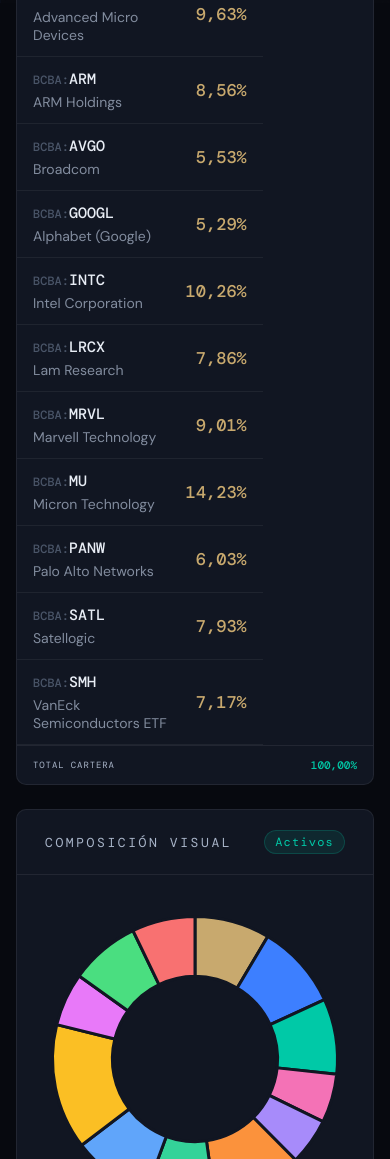
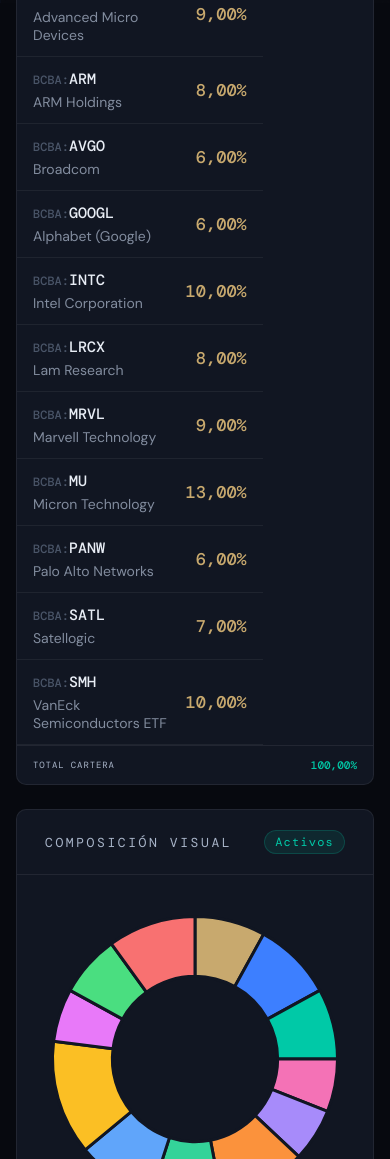
Before and after one commit to raulbrandellero/cedears, a plain HTML site: page index.html in a window 390 px wide. Shown: the part 841-2000 px from the top of the page. Drawn offline with nearby package versions, Linux system fonts and the light colour scheme; a web font is replaced by a local one.

Commit message:
Add files via upload

```diff
--- a/index.html
+++ b/index.html
@@ -457,6 +457,11 @@
         opacity: 0.6;
       }
 
+      /* Sector: ocultar en mobile para no sobrecargar */
+      #alloc-table tbody td.sector-cell {
+        display: none;
+      }
+
       /* Col 3: barra (fila 2, col 1 — ocultar en mobile) */
       #alloc-table tbody td.bar-cell {
         display: none;
@@ -509,8 +514,8 @@
     </div>
     <div class="kpi-card">
       <p class="label">Mayor Posición</p>
-      <p class="value">MU</p>
-      <p class="sub">14,23% — Micron Technology</p>
+      <p class="value" id="maxTicker">--</p>
+      <p class="sub" id="maxSub">--</p>
     </div>
   </div>
 
@@ -526,6 +531,7 @@
           <tr>
             <th>Ticker</th>
             <th>Empresa</th>
+            <th>Sector</th>
             <th></th>
             <th>% Óptimo</th>
           </tr>
@@ -533,7 +539,7 @@
         <tbody id="table-body"></tbody>
         <tfoot>
           <tr>
-            <td colspan="2" class="total-label">Total Cartera</td>
+            <td colspan="3" class="total-label">Total Cartera</td>
             <td></td>
             <td class="total-pct">100,00%</td>
           </tr>
@@ -548,7 +554,6 @@
       </div>
       <div class="chart-inner">
         <div class="chart-canvas-wrap">
-          <br><br>
           <canvas id="donutChart"></canvas>
         </div>
         <div class="chart-legend" id="chart-legend"></div>
@@ -570,20 +575,25 @@
 </div>
 
 <script>
+  // DATOS CORREGIDOS - SUMA EXACTA 100%
   const data = [
-    { ticker: 'ALAB',  pct: 8.53,  company: 'Astera Labs' },
-    { ticker: 'AMD',   pct: 9.63,  company: 'Advanced Micro Devices' },
-    { ticker: 'ARM',   pct: 8.56,  company: 'ARM Holdings' },
-    { ticker: 'AVGO',  pct: 5.53,  company: 'Broadcom' },
-    { ticker: 'GOOGL', pct: 5.29,  company: 'Alphabet (Google)' },
-    { ticker: 'INTC',  pct: 10.26, company: 'Intel Corporation' },
-    { ticker: 'LRCX',  pct: 7.86,  company: 'Lam Research' },
-    { ticker: 'MRVL',  pct: 9.01,  company: 'Marvell Technology' },
-    { ticker: 'MU',    pct: 14.23, company: 'Micron Technology' },
-    { ticker: 'PANW',  pct: 6.03,  company: 'Palo Alto Networks' },
-    { ticker: 'SATL',  pct: 7.93,  company: 'Satellogic' },
-    { ticker: 'SMH',   pct: 7.17,  company: 'VanEck Semiconductors ETF' },
+    { ticker: 'ALAB',  pct: 8.00, company: 'Astera Labs',            sector: 'Semiconductores Conectividad' },
+    { ticker: 'AMD',   pct: 9.00, company: 'Advanced Micro Devices',  sector: 'Tecnología CPU' },
+    { ticker: 'ARM',   pct: 8.00, company: 'ARM Holdings',            sector: 'Semiconductores Arquitectura' },
+    { ticker: 'AVGO',  pct: 6.00, company: 'Broadcom',                sector: 'Tecnología Redes' },
+    { ticker: 'GOOGL', pct: 6.00, company: 'Alphabet (Google)',       sector: 'Tecnología Nube Datos' },
+    { ticker: 'INTC',  pct: 10.00, company: 'Intel Corporation',       sector: 'Tecnología CPU' },
+    { ticker: 'LRCX',  pct: 8.00, company: 'Lam Research',            sector: 'Semiconductores Máquinas' },
+    { ticker: 'MRVL',  pct: 9.00, company: 'Marvell Technology',      sector: 'Semiconductores Diseño' },
+    { ticker: 'MU',    pct: 13.00, company: 'Micron Technology',       sector: 'Tecnología Memorias' },
+    { ticker: 'PANW',  pct: 6.00, company: 'Palo Alto Networks',      sector: 'Tecnología Ciberseguridad' },
+    { ticker: 'SATL',  pct: 7.00, company: 'Satellogic',              sector: 'Aeroespacial Arg' },
+    { ticker: 'SMH',   pct: 10.00, company: 'VanEck Semiconductors ETF', sector: 'ETF Semiconductores' },
   ];
+
+  // Verificar suma (debug)
+  const totalSum = data.reduce((sum, item) => sum + item.pct, 0);
+  console.log('Suma total de porcentajes:', totalSum, '%'); // Debe mostrar 100
 
   const palette = [
     '#c8a96e','#3d7fff','#00c9a7','#f472b6','#a78bfa',
@@ -591,37 +601,48 @@
     '#4ade80','#f87171'
   ];
 
-  const max = Math.max(...data.map(d => d.pct));
+  // ── Renderizado y Cómputo Dinámico de KPIs ──
+  const maxPosition = data.reduce((max, asset) => asset.pct > max.pct ? asset : max, data[0]);
 
-  // ── Table ──
+  document.querySelector('.kpi-row .kpi-card:nth-child(1) .value').innerText = data.length;
+  document.querySelector('#maxTicker').innerText = maxPosition.ticker;
+  document.querySelector('#maxSub').innerHTML = `${maxPosition.pct.toFixed(2).replace('.', ',')}% — ${maxPosition.company}`;
+
+  // ── Tabla ──
   const tbody = document.getElementById('table-body');
   data.forEach((row, i) => {
     const tr = document.createElement('tr');
+    // La barra ahora refleja el porcentaje real (máximo 13% = 100% de la barra)
+    const barPercentage = (row.pct / 13) * 100;
     tr.innerHTML = `
       <td class="ticker"><span class="prefix">BCBA:</span>${row.ticker}</td>
       <td class="company-cell" style="font-family:var(--font-sans);font-size:14px;color:var(--silver);opacity:0.75">${row.company}</td>
+      <td class="sector-cell" style="font-family:var(--font-sans);font-size:12px;color:var(--accent2);opacity:0.85;letter-spacing:0.03em">${row.sector}</td>
       <td class="bar-cell">
         <div class="bar-track">
-          <div class="bar-fill" style="width:0%" data-w="${(row.pct/max*100).toFixed(1)}%"></div>
+          <div class="bar-fill" style="width:0%" data-w="${barPercentage}%"></div>
         </div>
       </td>
-      <td class="pct">${row.pct.toFixed(2).replace('.',',')}%</td>
+      <td class="pct">${row.pct.toFixed(2).replace('.', ',')}%</td>
     `;
     tbody.appendChild(tr);
   });
 
+  // Animación de barras
   requestAnimationFrame(() => {
-    document.querySelectorAll('.bar-fill').forEach(el => {
-      setTimeout(() => { el.style.width = el.dataset.w; }, 400);
-    });
+    setTimeout(() => {
+      document.querySelectorAll('.bar-fill').forEach(el => {
+        el.style.width = el.dataset.w;
+      });
+    }, 400);
   });
 
-  // ── Inline label plugin ──
+  // ── Inline label plugin con manejo de resize ──
   const outerLabelPlugin = {
     id: 'outerLabels',
     afterDraw(chart) {
-      // SI LA PANTALLA ES CHICA (MENOS DE 600PX) NO DIBUJAMOS LAS LÍNEAS NI LOS TEXTOS EXTERNOS
-      if (window.innerWidth < 600) return;
+      // Verificar ancho actual del canvas para decidir si mostrar etiquetas
+      if (chart.width < 600) return;
 
       const { ctx, chartArea } = chart;
       const meta = chart.getDatasetMeta(0);
@@ -630,6 +651,8 @@
       const outerR = meta.data[0] ? meta.data[0].outerRadius : 0;
 
       ctx.save();
+      ctx.font = "bold 13px 'DM Mono', monospace";
+
       data.forEach((row, i) => {
         const arc = meta.data[i];
         if (!arc) return;
@@ -682,9 +705,9 @@
     }
   };
 
-  // ── Chart ──
-  const ctx = document.getElementById('donutChart').getContext('2d');
-  new Chart(ctx, {
+  // ── Chart con manejo de resize para las etiquetas ──
+  const chartCtx = document.getElementById('donutChart').getContext('2d');
+  const donutChart = new Chart(chartCtx, {
     type: 'doughnut',
     plugins: [outerLabelPlugin],
     data: {
@@ -700,9 +723,10 @@
     },
     options: {
       cutout: '58%',
-      // El padding se ajusta dinámicamente si es celular para que la dona ocupe toda la pantalla
+      responsive: true,
+      maintainAspectRatio: false,
       layout: {
-        padding: window.innerWidth < 600 ? 10 : 80
+        padding: (context) => context.chart.width < 600 ? 10 : 80
       },
       plugins: {
         legend: { display: false },
@@ -716,11 +740,10 @@
           titleFont: { family: "'DM Mono'", size: 12 },
           bodyFont: { family: "'DM Mono'", size: 11 },
           callbacks: {
-            label: c => `  ${c.label}  ${c.parsed.toFixed(2).replace('.',',')}%`
+            label: c => `  ${c.label}  ${c.parsed.toFixed(2).replace('.', ',')}%`
           }
         }
       },
-      maintainAspectRatio: false, // Permite que se adapte mejor a las cajas responsivas
       animation: {
         animateRotate: true,
         duration: 1200,
@@ -728,6 +751,7 @@
       }
     }
   });
+
   // ── Mobile legend ──
   const legend = document.getElementById('chart-legend');
   data.forEach((row, i) => {
@@ -740,6 +764,18 @@
     `;
     legend.appendChild(item);
   });
+
+  // Manejar resize del canvas para forzar redibujo de etiquetas (opcional)
+  let resizeTimeout;
+  window.addEventListener('resize', () => {
+    clearTimeout(resizeTimeout);
+    resizeTimeout = setTimeout(() => {
+      if (donutChart) {
+        donutChart.resize();
+        donutChart.update();
+      }
+    }, 250);
+  });
 </script>
 </body>
 </html>
```
